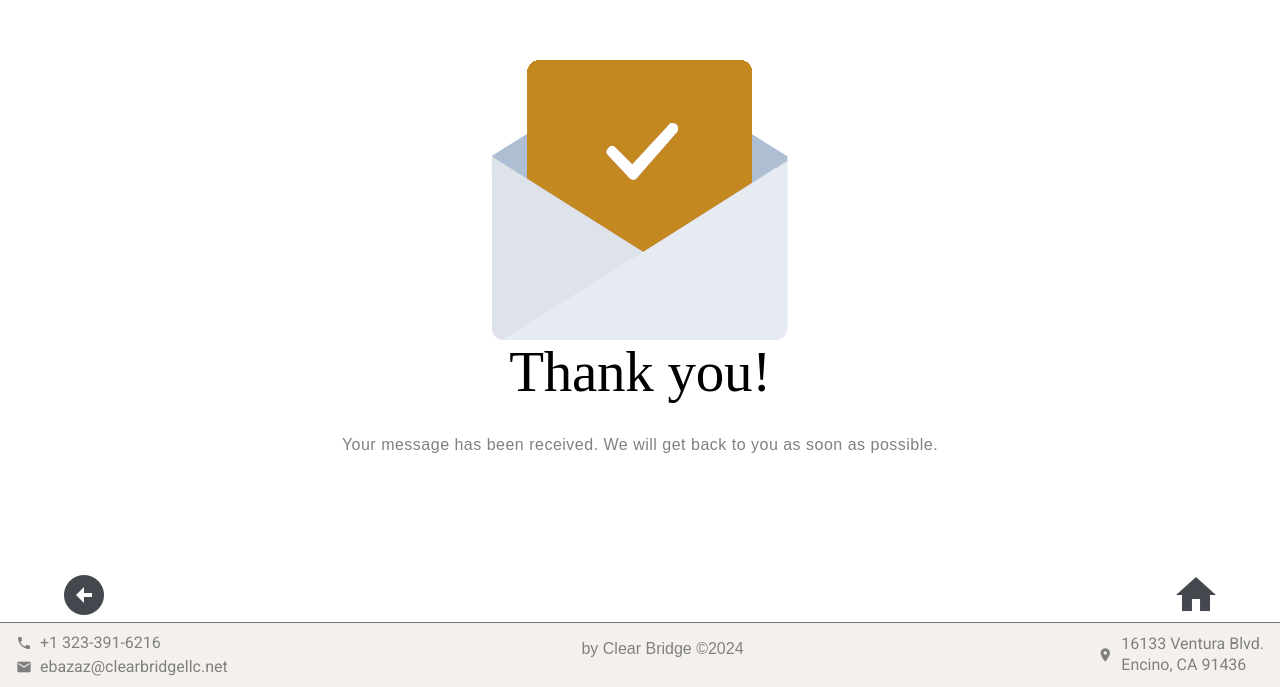
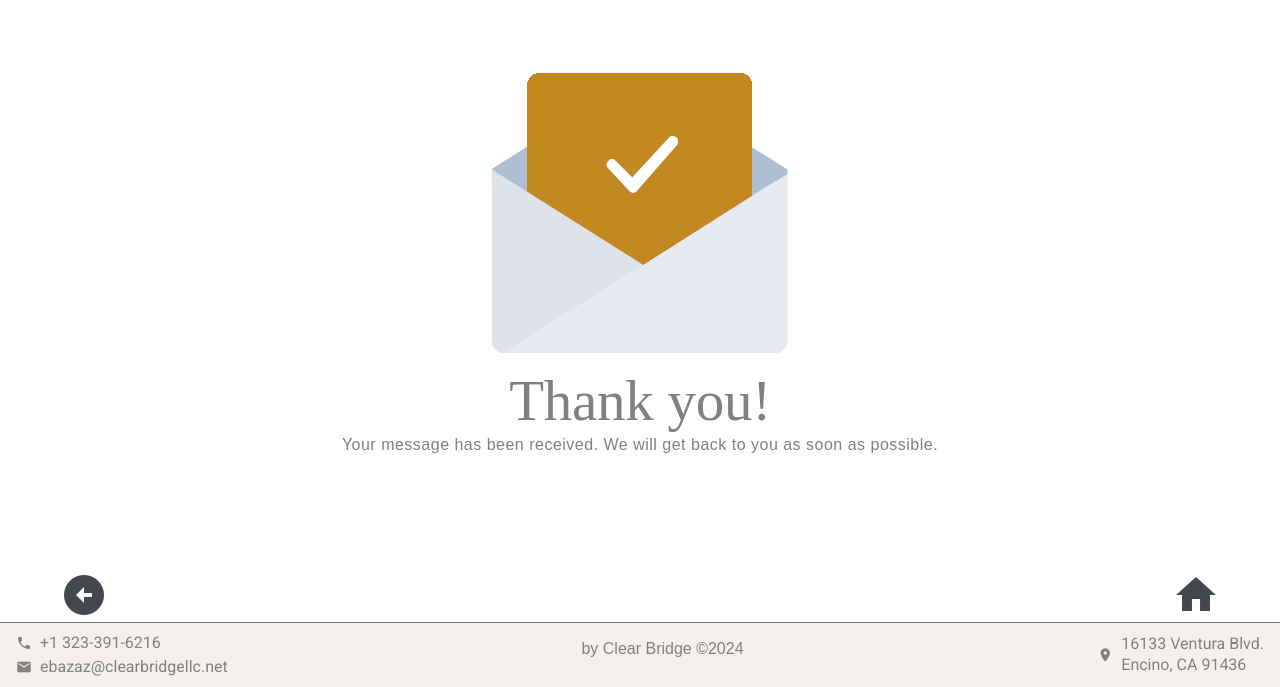
Before and after one commit to mrtabaa/clear-bridge, an Angular app in the folder client/: page /message-confirmation in a window 1280 px wide. Shown: the part 113-800 px from the top of the page. Built offline with nearby package versions, Linux system fonts and the light colour scheme.

Commit message:
Set animation + Reorganized layout

```diff
--- a/client/src/app/components/contact-us/message-confirmation/message-confirmation.component.html
+++ b/client/src/app/components/contact-us/message-confirmation/message-confirmation.component.html
@@ -1,6 +1,8 @@
 <main>
     <img src="/assets/images/logos/message-sent.png" alt="sent">
-    <h1>Thank you!</h1>
-    <p>Your message has been received. We will get back to you as soon as possible.</p>
+    <div class="message">
+        <h1>Thank you!</h1>
+        <p>Your message has been received. We will get back to you as soon as possible.</p>
+    </div>
     <app-nav-arrows />
 </main>
--- a/client/src/app/components/contact-us/message-confirmation/message-confirmation.component.scss
+++ b/client/src/app/components/contact-us/message-confirmation/message-confirmation.component.scss
@@ -1,3 +1,11 @@
+$animateFadeIn: fadeIn;
+$animateSlideUp: slideUp;
+$animateTime--0-1: 0.1s;
+$animateTime--0-25: 0.25s;
+$animateTime--0-5: 0.5s;
+$animateTime--0-75: 0.75s;
+$animateTime--1: 1s;
+
 main {
     height: 100%;
     display: flex;
@@ -5,8 +13,23 @@ main {
     align-items: center;
     justify-content: center;
 
-    p {
+    img {
+        animation: $animateTime--0-75 $animateFadeIn;
+    }
+
+    .message {
+        display: flex;
+        flex-direction: column;
+        align-items: center;
+        animation: $animateTime--0-75 $animateSlideUp;
         color: gray;
+        margin-top: 1rem;
+        z-index: -1;
+
+        p, h1 {
+            margin: 0;
+            padding: 0;
+        }
     }
 
     app-nav-arrows {
@@ -15,3 +38,27 @@ main {
         bottom: 4.5rem;
     }
 }
+
+@keyframes fadeIn {
+    0% {
+        opacity: 0;
+        transform: scale(0);
+    }
+
+    100% {
+        opacity: 1;
+        transform: scale(1);
+    }
+}
+
+@keyframes slideUp {
+    0% {
+        opacity: 0;
+        transform: translateY(100dvh);
+    }
+
+    100% {
+        opacity: 1;
+        transform: translateY(0);
+    }
+}
```
